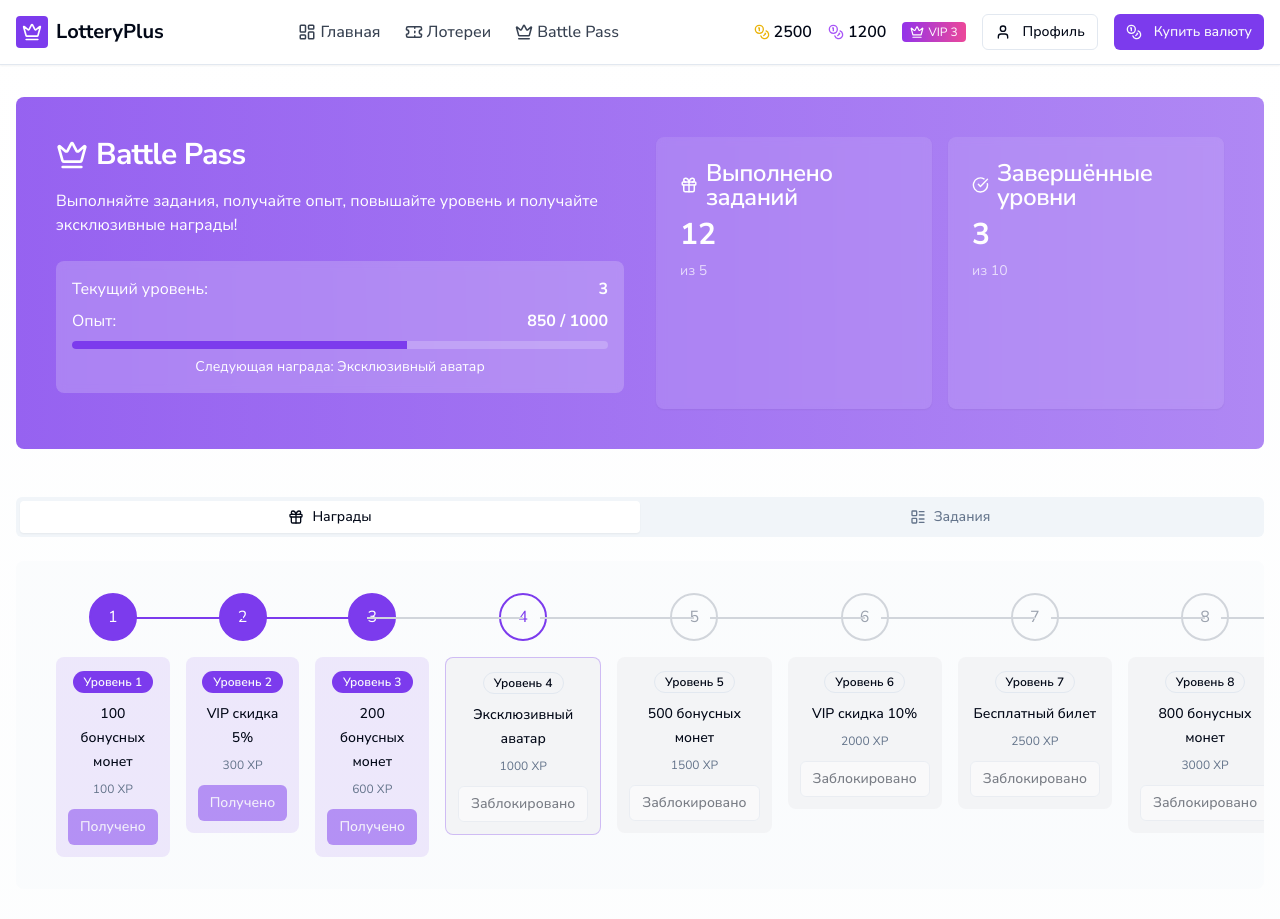
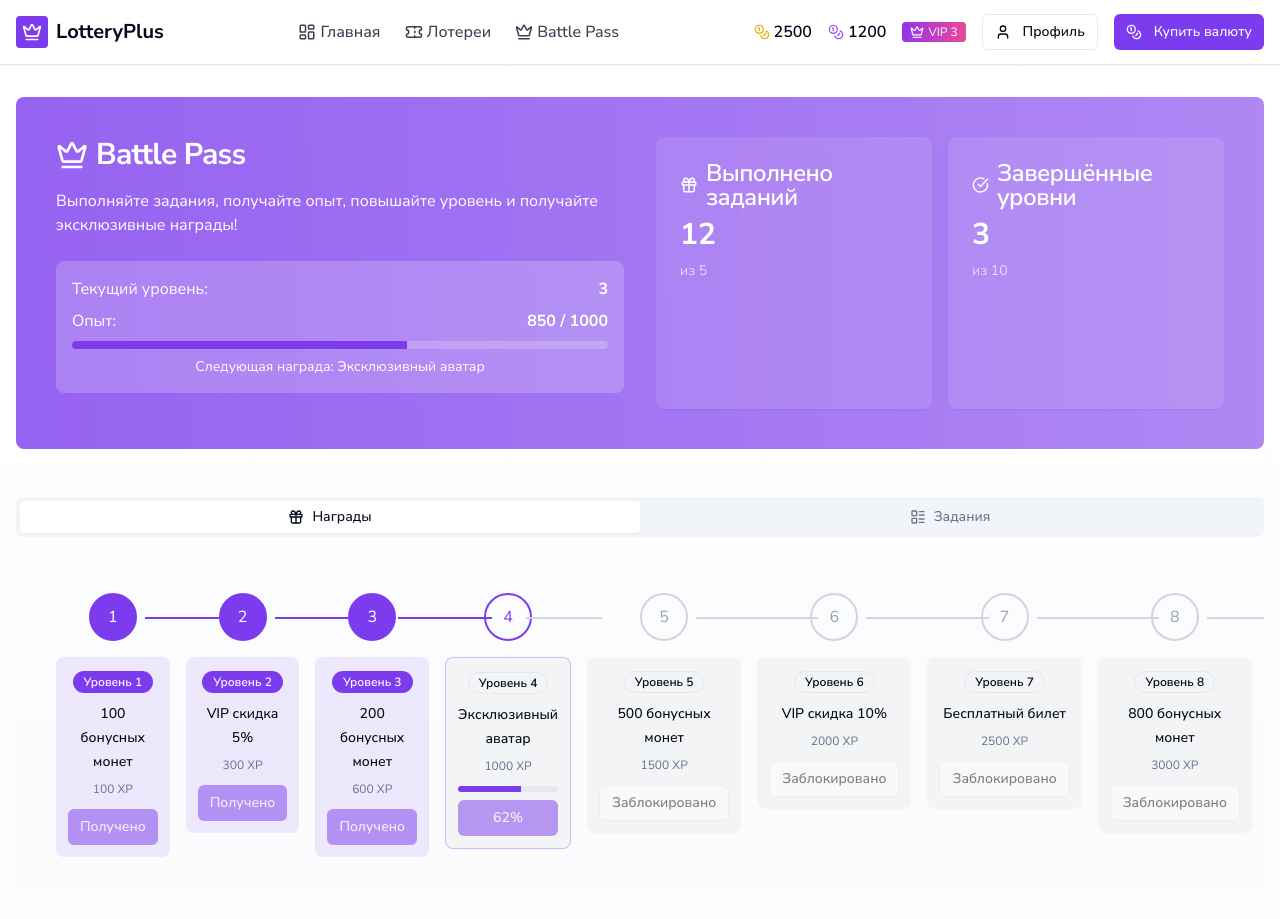
Before and after one commit to KingOfRaccoon/lucky-quest-arena, a React (Vite) app: page /battle-pass in a window 1280 px wide. Shown: the top 919 px of the page. Built offline with nearby package versions, Linux system fonts and the light colour scheme.

Commit message:
Fix: Battle Pass progress bar display
Adjusts the Battle Pass progress bar to prevent overlap with level circles and adds display of the current progress level.

```diff
--- a/src/components/ui/progress.tsx
+++ b/src/components/ui/progress.tsx
@@ -1,3 +1,4 @@
+
 import * as React from "react"
 import * as ProgressPrimitive from "@radix-ui/react-progress"
 
@@ -5,8 +6,10 @@ import { cn } from "@/lib/utils"
 
 const Progress = React.forwardRef<
   React.ElementRef<typeof ProgressPrimitive.Root>,
-  React.ComponentPropsWithoutRef<typeof ProgressPrimitive.Root>
->(({ className, value, ...props }, ref) => (
+  React.ComponentPropsWithoutRef<typeof ProgressPrimitive.Root> & {
+    indicatorClassName?: string
+  }
+>(({ className, value, indicatorClassName, ...props }, ref) => (
   <ProgressPrimitive.Root
     ref={ref}
     className={cn(
@@ -16,7 +19,10 @@ const Progress = React.forwardRef<
     {...props}
   >
     <ProgressPrimitive.Indicator
-      className="h-full w-full flex-1 bg-primary transition-all"
+      className={cn(
+        "h-full w-full flex-1 bg-primary transition-all",
+        indicatorClassName
+      )}
       style={{ transform: `translateX(-${100 - (value || 0)}%)` }}
     />
   </ProgressPrimitive.Root>
--- a/src/pages/BattlePass.tsx
+++ b/src/pages/BattlePass.tsx
@@ -114,11 +114,22 @@ const BattlePass = () => {
                     <div key={level.level} className="flex-1 px-2">
                       <div className="relative">
                         {index > 0 && (
-                          <div
-                            className={`absolute h-0.5 top-6 -left-1/2 right-1/2 ${
-                              isCompleted ? 'bg-primary' : 'bg-gray-300'
-                            }`}
-                          ></div>
+                          <div className="absolute h-0.5 top-6 -left-[calc(50%-16px)] w-[calc(100%-32px)]">
+                            <div
+                              className={`h-full ${
+                                isCompleted
+                                  ? 'bg-primary'
+                                  : index <= user.battlePassLevel
+                                    ? 'bg-primary'
+                                    : 'bg-gray-300'
+                              }`}
+                              style={{
+                                width: index === user.battlePassLevel + 1
+                                  ? `${progress}%`
+                                  : '100%'
+                              }}
+                            ></div>
+                          </div>
                         )}
                         <div
                           className={`w-12 h-12 rounded-full flex items-center justify-center mx-auto border-2 ${
@@ -156,10 +167,24 @@ const BattlePass = () => {
                           <Button variant="default" size="sm" className="w-full" disabled>
                             Получено
                           </Button>
-                        ) : isCurrent && progress >= 100 ? (
-                          <Button variant="default" size="sm" className="w-full" onClick={handleClaimReward}>
-                            Получить
-                          </Button>
+                        ) : isCurrent ? (
+                          <div className="space-y-2">
+                            <div className="h-1.5 w-full bg-gray-200 rounded-full overflow-hidden">
+                              <div
+                                className="h-full bg-primary"
+                                style={{ width: `${progress}%` }}
+                              ></div>
+                            </div>
+                            <Button
+                              variant="default"
+                              size="sm"
+                              className="w-full"
+                              onClick={handleClaimReward}
+                              disabled={progress < 100}
+                            >
+                              {progress >= 100 ? 'Получить' : `${Math.floor(progress)}%`}
+                            </Button>
+                          </div>
                         ) : (
                           <Button variant="outline" size="sm" className="w-full" disabled>
                             Заблокировано
```
